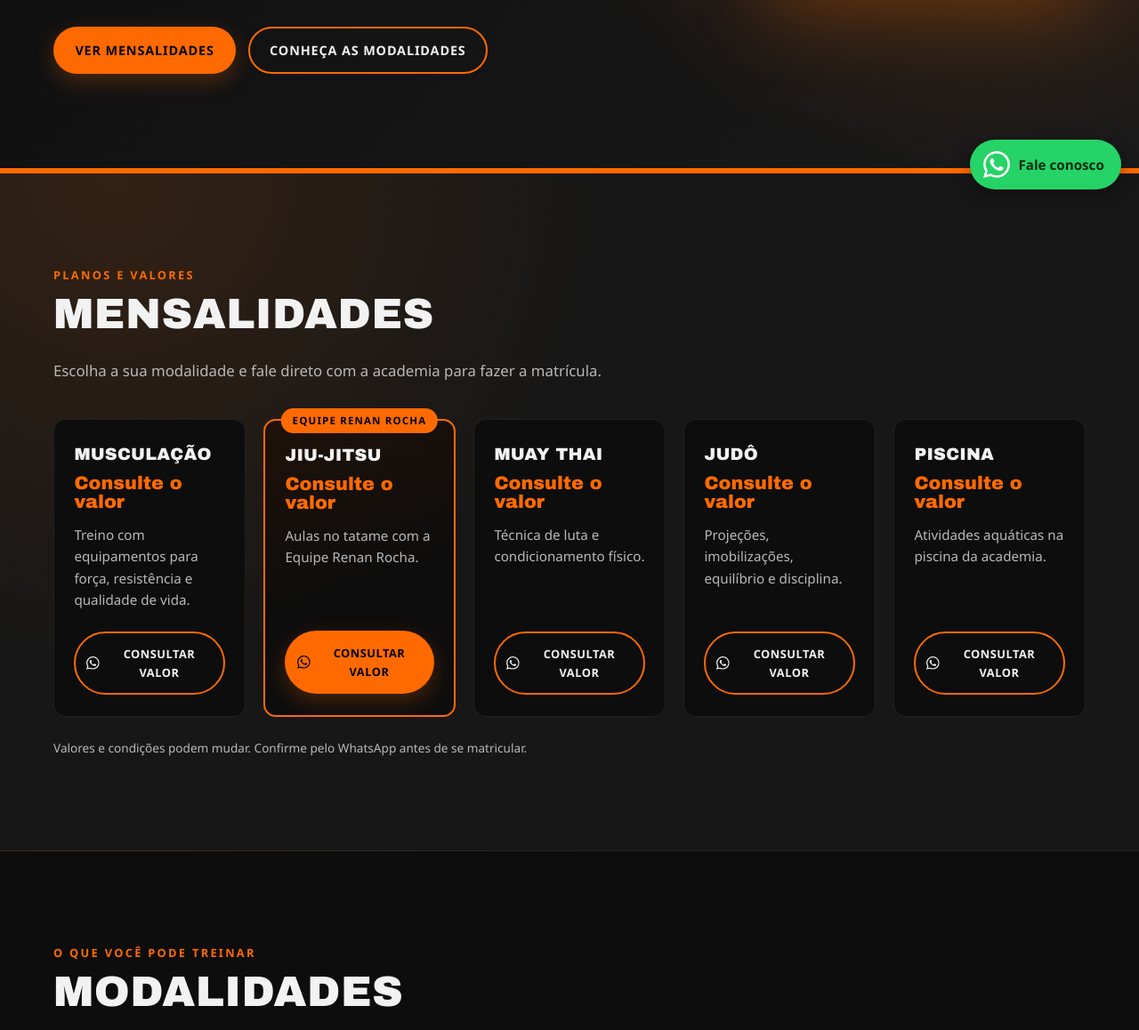
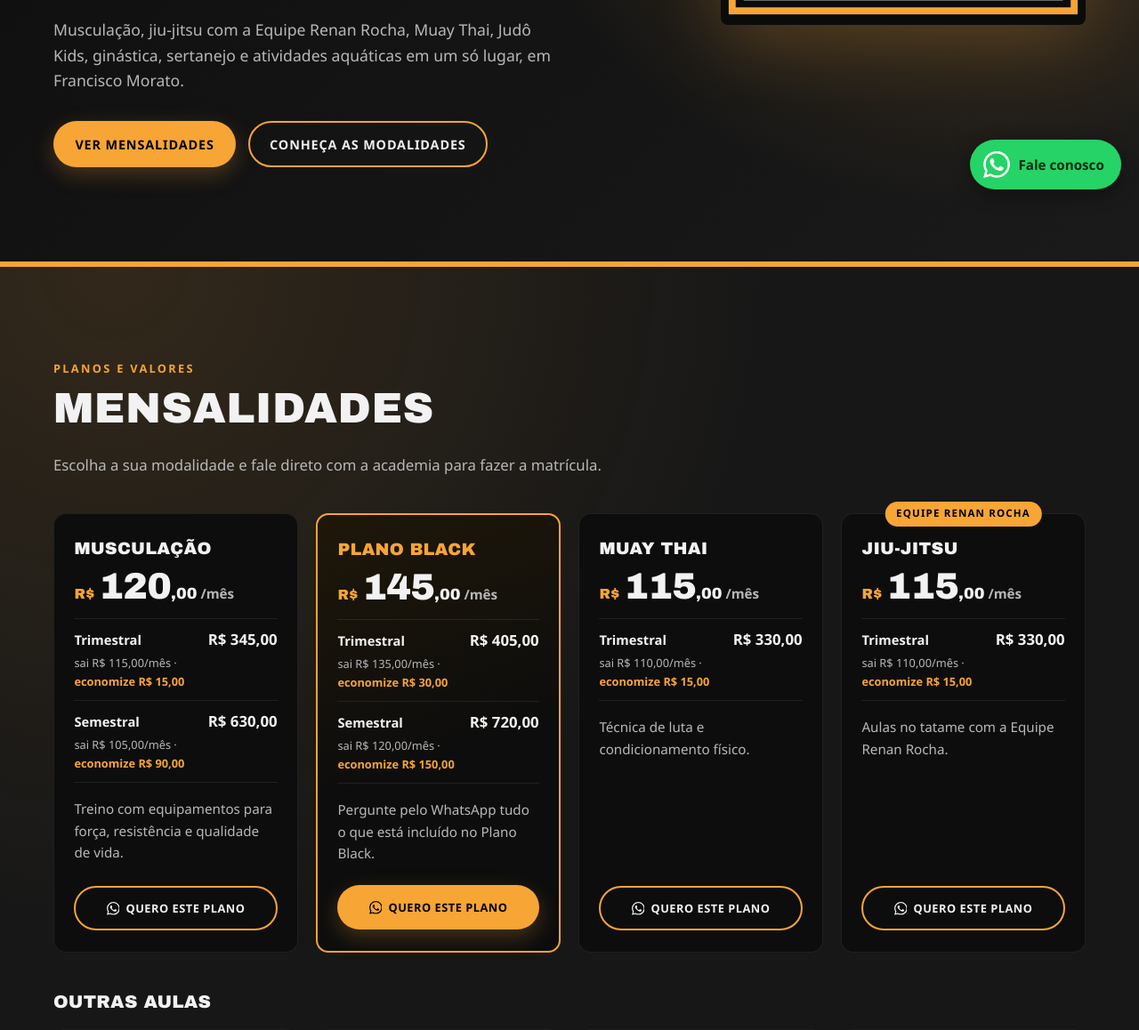
Before and after one commit to kauanrabelorocha09-collab/academiaBaseII, a PHP site: page / in a window 1280 px wide. Shown: the part 567-1725 px from the top of the page at 89% size. Run offline with PHP 8.4, Linux system fonts and the light colour scheme.

Commit message:
Coloca a logo oficial e os valores reais das mensalidades
- Logo da academia redesenhada em vetor (assets/img/logo.svg), com o
  arquivo original guardado; cor de destaque do site ajustada ao dourado da logo
- Mensalidades com vários períodos (mensal, trimestral, semestral), valor
  equivalente por mês e economia calculados automaticamente
- Musculação, Plano Black, Muay Thai, Jiu-jitsu, Ginástica, Sertanejo e
  Judô Kids; avulsos: avaliação física e aula avulsa
- Botões do WhatsApp citam os valores do plano escolhido
- Testes atualizados com os valores informados pela academia

Co-Authored-By: Claude Opus 5.5 <noreply@anthropic.com>
Claude-Session: https://claude.ai/code/session_016bjHSRoFKJA57pPHerz87v

```diff
--- a/css/styles.css
+++ b/css/styles.css
@@ -2,8 +2,8 @@
    Academia Base II — identidade: laranja (principal) + preto
    ============================================================ */
 :root {
-  --laranja: #ff6a00;
-  --laranja-escuro: #e05d00;
+  --laranja: #f7a535; /* tom da logo */
+  --laranja-escuro: #d98a1f;
   --preto: #0d0d0d;
   --grafite: #171717;
   --cinza: #2a2a2a;
@@ -79,8 +79,8 @@ h1, h2, h3 { font-family: var(--fonte-titulo); line-height: 1.1; margin: 0 0 .5e
 }
 .btn:hover { transform: translateY(-2px); }
 .btn__icone { width: 1.15em; height: 1.15em; flex: none; }
-.btn--laranja { background: var(--laranja); color: #000; box-shadow: 0 8px 24px rgba(255, 106, 0, .25); }
-.btn--laranja:hover { background: #ff7d1f; }
+.btn--laranja { background: var(--laranja); color: #000; box-shadow: 0 8px 24px rgba(247, 165, 53, .25); }
+.btn--laranja:hover { background: #ffb84f; }
 .btn--contorno { border-color: var(--laranja); color: var(--texto); background: transparent; }
 .btn--contorno:hover { background: var(--laranja); color: #000; }
 .btn--grande { min-height: 58px; padding: 1rem 2rem; font-size: 1rem; }
@@ -95,8 +95,7 @@ h1, h2, h3 { font-family: var(--fonte-titulo); line-height: 1.1; margin: 0 0 .5e
 }
 .topo__linha { display: flex; align-items: center; justify-content: space-between; min-height: 68px; }
 .marca { display: inline-flex; align-items: center; gap: .65rem; font-family: var(--fonte-titulo); text-decoration: none; font-size: 1.15rem; letter-spacing: .04em; }
-.marca__logo { width: 44px; height: 44px; object-fit: contain; }
-.marca__nome span { color: var(--laranja); }
+.marca__logo { width: auto; height: 42px; }
 .menu { display: flex; gap: 1.75rem; }
 .menu a { text-decoration: none; font-weight: 600; font-size: .95rem; color: var(--texto-suave); }
 .menu a:hover { color: var(--laranja); }
@@ -125,7 +124,7 @@ h1, h2, h3 { font-family: var(--fonte-titulo); line-height: 1.1; margin: 0 0 .5e
   position: relative;
   padding: clamp(5rem, 14vw, 9rem) 0 clamp(4rem, 10vw, 7rem);
   background:
-    radial-gradient(circle at 85% 20%, rgba(255, 106, 0, .28), transparent 45%),
+    radial-gradient(circle at 85% 20%, rgba(247, 165, 53, .28), transparent 45%),
     linear-gradient(135deg, #0d0d0d 0%, #1a1a1a 100%);
   overflow: hidden;
 }
@@ -137,10 +136,10 @@ h1, h2, h3 { font-family: var(--fonte-titulo); line-height: 1.1; margin: 0 0 .5e
 .hero__texto { max-width: 560px; color: var(--texto-suave); font-size: 1.1rem; margin: 0 0 2rem; }
 .hero__grade { display: grid; grid-template-columns: 1fr auto; align-items: center; gap: 2.5rem; }
 .hero__acoes { display: flex; flex-wrap: wrap; gap: .85rem; }
-.hero__logo { width: clamp(220px, 28vw, 360px); height: auto; filter: drop-shadow(0 18px 40px rgba(255, 106, 0, .25)); }
+.hero__logo { width: clamp(260px, 32vw, 420px); height: auto; border-radius: 6px; filter: drop-shadow(0 18px 40px rgba(247, 165, 53, .22)); }
 @media (max-width: 860px) {
   .hero__grade { grid-template-columns: 1fr; gap: 2rem; }
-  .hero__logo { order: -1; width: 150px; }
+  .hero__logo { order: -1; width: 220px; }
 }
 @media (max-width: 560px) {
   .hero__acoes .btn { width: 100%; }
@@ -156,11 +155,11 @@ h1, h2, h3 { font-family: var(--fonte-titulo); line-height: 1.1; margin: 0 0 .5e
 /* ---------- Mensalidades ---------- */
 .mensalidades {
   background:
-    radial-gradient(circle at 10% 0%, rgba(255, 106, 0, .12), transparent 40%),
+    radial-gradient(circle at 10% 0%, rgba(247, 165, 53, .12), transparent 40%),
     var(--grafite);
   border-bottom: 1px solid rgba(255, 255, 255, .06);
 }
-.planos { display: grid; grid-template-columns: repeat(auto-fit, minmax(200px, 1fr)); gap: 1.25rem; align-items: stretch; }
+.planos { display: grid; grid-template-columns: repeat(auto-fit, minmax(230px, 1fr)); gap: 1.25rem; align-items: stretch; }
 .plano {
   position: relative; display: flex; flex-direction: column;
   padding: 1.75rem 1.4rem 1.5rem;
@@ -169,10 +168,10 @@ h1, h2, h3 { font-family: var(--fonte-titulo); line-height: 1.1; margin: 0 0 .5e
   border-radius: var(--raio);
   transition: transform .25s ease, border-color .25s ease, box-shadow .25s ease;
 }
-.plano:hover { transform: translateY(-4px); border-color: rgba(255, 106, 0, .45); box-shadow: var(--sombra); }
+.plano:hover { transform: translateY(-4px); border-color: rgba(247, 165, 53, .45); box-shadow: var(--sombra); }
 .plano--destaque {
   border: 2px solid var(--laranja);
-  background: linear-gradient(160deg, #1f1209 0%, var(--preto) 55%);
+  background: linear-gradient(160deg, #1f1709 0%, var(--preto) 55%);
 }
 .plano__selo {
   position: absolute; top: 0; left: 50%; transform: translate(-50%, -50%);
@@ -188,6 +187,34 @@ h1, h2, h3 { font-family: var(--fonte-titulo); line-height: 1.1; margin: 0 0 .5e
 .plano__periodo { font-family: var(--fonte); font-size: .95rem; font-weight: 600; color: var(--texto-suave); margin-left: .25rem; }
 .plano__preco--consulte { font-size: 1.3rem; color: var(--laranja); min-height: 2.6rem; align-items: center; white-space: normal; flex-wrap: wrap; }
 .plano__descricao { color: var(--texto-suave); margin: 0 0 1.5rem; font-size: .95rem; }
+.plano__periodos { list-style: none; margin: 0 0 1.1rem; padding: 0; border-top: 1px solid rgba(255, 255, 255, .08); }
+.plano__periodo-item { padding: .65rem 0; border-bottom: 1px solid rgba(255, 255, 255, .08); }
+.plano__periodo-linha { display: flex; justify-content: space-between; align-items: baseline; gap: .5rem; }
+.plano__periodo-nome { font-weight: 700; font-size: .92rem; }
+.plano__periodo-valor { font-size: 1.05rem; white-space: nowrap; }
+.plano__periodo-detalhe { margin: .15rem 0 0; font-size: .8rem; color: var(--texto-suave); }
+.plano__economia { color: var(--laranja); font-weight: 700; white-space: nowrap; }
+.plano--destaque .plano__nome { color: var(--laranja); }
+
+.planos__bloco { margin-top: 2.75rem; }
+.planos__subtitulo { font-size: 1.25rem; text-transform: uppercase; margin-bottom: 1.25rem; }
+.planos--compactos { grid-template-columns: repeat(auto-fit, minmax(210px, 1fr)); }
+.plano--compacto { padding: 1.4rem 1.25rem 1.25rem; }
+.plano--compacto .plano__nome { font-family: var(--fonte-titulo); font-size: 1.05rem; margin: 0 0 .6rem; }
+.plano--compacto .plano__reais { font-size: 2.1rem; }
+.plano--compacto .plano__descricao { margin-bottom: 1.1rem; }
+
+.avulsos { list-style: none; margin: 0; padding: 0; display: grid; grid-template-columns: repeat(auto-fit, minmax(280px, 1fr)); gap: 1rem; }
+.avulso {
+  display: flex; align-items: center; justify-content: space-between; gap: 1rem;
+  padding: 1rem 1.25rem; background: var(--preto);
+  border: 1px dashed rgba(247, 165, 53, .45); border-radius: var(--raio);
+}
+.avulso__info { display: flex; flex-direction: column; }
+.avulso__nome { font-weight: 700; }
+.avulso__preco { font-family: var(--fonte-titulo); font-size: 1.35rem; color: var(--laranja); }
+.avulso__preco small { font-family: var(--fonte); font-size: .8rem; color: var(--texto-suave); font-weight: 600; }
+.btn--pequeno { min-height: 44px; padding: .55rem 1rem; font-size: .78rem; flex: none; }
 .plano .btn { margin-top: auto; width: 100%; padding-inline: .75rem; font-size: .8rem; letter-spacing: .04em; gap: .45rem; text-align: center; }
 .planos__observacao { margin: 1.5rem 0 0; color: var(--texto-suave); font-size: .85rem; }
 
@@ -227,7 +254,7 @@ h1, h2, h3 { font-family: var(--fonte-titulo); line-height: 1.1; margin: 0 0 .5e
   overflow: hidden;
   transition: transform .25s ease, border-color .25s ease, box-shadow .25s ease;
 }
-.modalidade:hover { transform: translateY(-4px); border-color: rgba(255, 106, 0, .45); box-shadow: var(--sombra); }
+.modalidade:hover { transform: translateY(-4px); border-color: rgba(247, 165, 53, .45); box-shadow: var(--sombra); }
 .modalidade h3 { font-size: 1.35rem; text-transform: uppercase; }
 .modalidade p { color: var(--texto-suave); margin: 0 0 1.25rem; }
 .modalidade__corpo { display: flex; flex-direction: column; align-items: flex-start; flex: 1; padding: 1.5rem; }
@@ -243,7 +270,7 @@ h1, h2, h3 { font-family: var(--fonte-titulo); line-height: 1.1; margin: 0 0 .5e
   display: grid; grid-template-columns: 1.15fr 1fr;
   margin-bottom: 1.5rem;
   border: 2px solid var(--laranja);
-  background: linear-gradient(135deg, #1b1b1b 0%, #121212 60%, #2a1405 100%);
+  background: linear-gradient(135deg, #1b1b1b 0%, #121212 60%, #2a1c08 100%);
 }
 .modalidade--destaque .midia { aspect-ratio: auto; min-height: 340px; }
 .modalidade--destaque .modalidade__corpo { justify-content: center; padding: clamp(1.75rem, 4vw, 3rem); }
@@ -275,7 +302,7 @@ h1, h2, h3 { font-family: var(--fonte-titulo); line-height: 1.1; margin: 0 0 .5e
 .lista-tags { list-style: none; display: flex; flex-wrap: wrap; gap: .5rem; padding: 0; margin: 0 0 1.25rem; }
 .lista-tags li {
   padding: .25rem .7rem; border-radius: 999px; font-size: .85rem;
-  border: 1px solid rgba(255, 106, 0, .5); color: var(--texto);
+  border: 1px solid rgba(247, 165, 53, .5); color: var(--texto);
 }
 
 /* Imagem provisória: aviso discreto para lembrar a substituição pela foto oficial */
--- a/index.html
+++ b/index.html
@@ -4,7 +4,7 @@
   <meta charset="utf-8">
   <meta name="viewport" content="width=device-width, initial-scale=1">
   <title>Academia Base II — Francisco Morato | Mensalidades e Modalidades</title>
-  <meta name="description" content="Academia Base II em Francisco Morato (SP), de Renan Rocha e Francinésio Carlos. Mensalidades de musculação, jiu-jitsu com a Equipe Renan Rocha, Muay Thai, Judô e piscina. Matricule-se pelo WhatsApp.">
+  <meta name="description" content="Academia Base II em Francisco Morato (SP), de Renan Rocha e Francinésio Carlos. Mensalidades de musculação, Plano Black, jiu-jitsu com a Equipe Renan Rocha, Muay Thai, ginástica, sertanejo e Judô Kids. Matricule-se pelo WhatsApp.">
   <meta name="theme-color" content="#0d0d0d">
   <link rel="stylesheet" href="css/styles.css">
 
@@ -21,11 +21,9 @@
   <header class="topo">
     <div class="container topo__linha">
       <a class="marca" href="#inicio" aria-label="Academia Base II — início">
-        <!-- Logo oficial: salve em assets/img/logo.png -->
-        <img class="marca__logo" src="assets/img/logo.png"
-             data-referencia="assets/img/referencia/logo.svg"
-             alt="" width="44" height="44" decoding="async">
-        <span class="marca__nome">ACADEMIA <span>BASE II</span></span>
+        <img class="marca__logo" src="assets/img/logo.svg"
+             data-referencia="assets/img/logo-original.png"
+             alt="Academia Base II" width="78" height="42" decoding="async">
       </a>
       <button class="menu-botao" type="button" aria-expanded="false" aria-controls="menu">
         <span class="sr-only">Abrir menu</span>
@@ -47,15 +45,15 @@
         <div class="hero__conteudo">
           <p class="sobretitulo">Academia Base II · Francisco Morato – SP</p>
           <h1>Treine forte.<br><span>Encontre a sua modalidade.</span></h1>
-          <p class="hero__texto">Musculação, jiu-jitsu com a Equipe Renan Rocha, Muay Thai, Judô e atividades aquáticas em um só lugar, em Francisco Morato.</p>
+          <p class="hero__texto">Musculação, jiu-jitsu com a Equipe Renan Rocha, Muay Thai, Judô Kids, ginástica, sertanejo e atividades aquáticas em um só lugar, em Francisco Morato.</p>
           <div class="hero__acoes">
             <a class="btn btn--laranja" href="#mensalidades">Ver mensalidades</a>
             <a class="btn btn--contorno" href="#modalidades">Conheça as modalidades</a>
           </div>
         </div>
-        <img class="hero__logo" src="assets/img/logo.png"
-             data-referencia="assets/img/referencia/logo.svg"
-             alt="Logo da Academia Base II" width="360" height="360" decoding="async">
+        <img class="hero__logo" src="assets/img/logo.svg"
+             data-referencia="assets/img/logo-original.png"
+             alt="Logo da Academia Base II" width="416" height="224" decoding="async">
       </div>
     </section>
 
@@ -67,8 +65,19 @@
           <h2 id="mensalidades-titulo">Mensalidades</h2>
           <p class="secao__texto">Escolha a sua modalidade e fale direto com a academia para fazer a matrícula.</p>
         </header>
-        <!-- Cards gerados a partir de "planos" em js/config.js (valores editáveis lá) -->
+        <!-- Cards gerados a partir de "planos" e "avulsos" em js/config.js (valores editáveis lá) -->
         <div id="planos" class="planos"></div>
+
+        <div id="bloco-outros" class="planos__bloco" hidden>
+          <h3 class="planos__subtitulo">Outras aulas</h3>
+          <div id="planos-outros" class="planos planos--compactos"></div>
+        </div>
+
+        <div id="bloco-avulsos" class="planos__bloco" hidden>
+          <h3 class="planos__subtitulo">Avulsos</h3>
+          <ul id="avulsos" class="avulsos"></ul>
+        </div>
+
         <p id="planos-observacao" class="planos__observacao" hidden></p>
       </div>
     </section>
--- a/js/main.js
+++ b/js/main.js
@@ -12,16 +12,29 @@
     );
   }
 
-  /* ---------- Mensalidades (geradas a partir de config.planos) ---------- */
+  /* ---------- Mensalidades (geradas a partir de config.planos / config.avulsos) ---------- */
+  var P = window.Planos;
   var gradePlanos = document.getElementById("planos");
-  var planos = config.planos || [];
-  if (gradePlanos) {
-    planos.forEach(function (plano) {
-      var chave = "plano-" + plano.id;
-      mensagens[chave] = window.Planos.mensagemPlano(plano);
-      gradePlanos.appendChild(criarCardPlano(plano, chave));
-    });
-  }
+  var gradeOutros = document.getElementById("planos-outros");
+  (config.planos || []).forEach(function (plano) {
+    var chave = "plano-" + plano.id;
+    mensagens[chave] = P.mensagemPlano(plano);
+    var completo = P.precosValidos(plano).length > 1;
+    var destino = completo ? gradePlanos : gradeOutros;
+    if (!destino) return;
+    destino.appendChild(criarCardPlano(plano, chave, completo));
+    if (!completo) document.getElementById("bloco-outros").hidden = false;
+  });
+
+  var listaAvulsos = document.getElementById("avulsos");
+  (config.avulsos || []).forEach(function (item) {
+    if (!listaAvulsos) return;
+    var chave = "avulso-" + item.id;
+    mensagens[chave] = P.mensagemAvulso(item);
+    listaAvulsos.appendChild(criarAvulso(item, chave));
+    document.getElementById("bloco-avulsos").hidden = false;
+  });
+
   var observacao = document.getElementById("planos-observacao");
   if (observacao && config.observacaoPlanos) {
     observacao.textContent = config.observacaoPlanos;
@@ -35,42 +48,90 @@
     return e;
   }
 
-  function criarCardPlano(plano, chave) {
-    var valor = window.Planos.formatarValor(plano.valor);
-    var card = el("article", "plano" + (plano.destaque ? " plano--destaque" : ""));
+  function botaoWhatsApp(chave, texto, rotulo, classe) {
+    var botao = el("a", "btn " + classe);
+    botao.href = "#";
+    botao.setAttribute("data-whatsapp", chave);
+    botao.setAttribute("aria-label", rotulo + " — conversar pelo WhatsApp");
+    botao.innerHTML = '<svg class="btn__icone" aria-hidden="true"><use href="#icone-whatsapp"/></svg>';
+    botao.appendChild(document.createTextNode(texto));
+    return botao;
+  }
+
+  function precoGrande(preco) {
+    var valor = P.formatarValor(preco.valor);
+    var sufixo = (preco.meses || 1) === 1 ? "/mês" : "/" + (preco.tipo || "").toLowerCase();
+    var bloco = el("p", "plano__preco");
+    bloco.setAttribute("aria-label", valor.texto + " " + (preco.tipo || "").toLowerCase());
+    bloco.appendChild(el("span", "plano__moeda", "R$"));
+    bloco.appendChild(el("span", "plano__reais", valor.reais));
+    bloco.appendChild(el("span", "plano__centavos", "," + valor.centavos));
+    bloco.appendChild(el("span", "plano__periodo", sufixo));
+    return bloco;
+  }
+
+  function criarCardPlano(plano, chave, completo) {
+    var principal = P.precoPrincipal(plano);
+    var card = el("article", "plano" + (plano.destaque ? " plano--destaque" : "") + (completo ? "" : " plano--compacto"));
     card.id = "plano-" + plano.id;
-    var tituloId = "plano-titulo-" + plano.id;
-    card.setAttribute("aria-labelledby", tituloId);
+    card.setAttribute("aria-labelledby", "plano-titulo-" + plano.id);
 
     if (plano.selo) card.appendChild(el("p", "plano__selo", plano.selo));
-    var titulo = el("h3", "plano__nome", plano.nome);
-    titulo.id = tituloId;
+    var titulo = el(completo ? "h3" : "h4", "plano__nome", plano.nome);
+    titulo.id = "plano-titulo-" + plano.id;
     card.appendChild(titulo);
 
-    var preco = el("p", "plano__preco");
-    if (valor) {
-      preco.setAttribute("aria-label", valor.texto + " por " + (plano.periodo || "mês"));
-      preco.appendChild(el("span", "plano__moeda", "R$"));
-      preco.appendChild(el("span", "plano__reais", valor.reais));
-      preco.appendChild(el("span", "plano__centavos", "," + valor.centavos));
-      preco.appendChild(el("span", "plano__periodo", "/" + (plano.periodo || "mês")));
+    if (principal) {
+      card.appendChild(precoGrande(principal));
     } else {
-      preco.classList.add("plano__preco--consulte");
-      preco.textContent = "Consulte o valor";
+      card.appendChild(el("p", "plano__preco plano__preco--consulte", "Consulte o valor"));
     }
-    card.appendChild(preco);
+
+    // Demais períodos (trimestral, semestral...) com valor por mês e economia.
+    var outros = P.precosValidos(plano).filter(function (p) { return p !== principal; });
+    if (outros.length) {
+      var lista = el("ul", "plano__periodos");
+      outros.forEach(function (preco) {
+        var item = el("li", "plano__periodo-item");
+        var linha = el("div", "plano__periodo-linha");
+        linha.appendChild(el("span", "plano__periodo-nome", preco.tipo));
+        linha.appendChild(el("strong", "plano__periodo-valor", P.formatarValor(preco.valor).texto));
+        item.appendChild(linha);
+        var comp = P.comparativo(plano, preco);
+        if (comp) {
+          var detalhe = el("p", "plano__periodo-detalhe", "sai " + comp.porMes.texto + "/mês");
+          if (comp.economia) {
+            detalhe.appendChild(document.createTextNode(" · "));
+            detalhe.appendChild(el("span", "plano__economia", "economize " + comp.economia.texto));
+          }
+          item.appendChild(detalhe);
+        }
+        lista.appendChild(item);
+      });
+      card.appendChild(lista);
+    }
 
     if (plano.descricao) card.appendChild(el("p", "plano__descricao", plano.descricao));
 
-    var botao = el("a", "btn " + (plano.destaque ? "btn--laranja" : "btn--contorno"));
-    botao.href = "#";
-    botao.setAttribute("data-whatsapp", chave);
-    botao.setAttribute("aria-label",
-      (valor ? "Quero me matricular em " : "Consultar o valor de ") + plano.nome + " — conversar pelo WhatsApp");
-    botao.innerHTML = '<svg class="btn__icone" aria-hidden="true"><use href="#icone-whatsapp"/></svg>';
-    botao.appendChild(document.createTextNode(valor ? "QUERO ESTE PLANO" : "CONSULTAR VALOR"));
-    card.appendChild(botao);
+    card.appendChild(principal
+      ? botaoWhatsApp(chave, "QUERO ESTE PLANO", "Quero me matricular em " + plano.nome,
+          plano.destaque ? "btn--laranja" : "btn--contorno")
+      : botaoWhatsApp(chave, "CONSULTAR VALOR", "Consultar o valor de " + plano.nome, "btn--contorno"));
     return card;
+  }
+
+  function criarAvulso(item, chave) {
+    var valor = P.formatarValor(item.valor);
+    var li = el("li", "avulso");
+    li.id = "avulso-" + item.id;
+    var info = el("div", "avulso__info");
+    info.appendChild(el("span", "avulso__nome", item.nome));
+    var preco = el("span", "avulso__preco", valor ? valor.texto : "Consulte");
+    if (item.unidade && valor) preco.appendChild(el("small", "", " " + item.unidade));
+    info.appendChild(preco);
+    li.appendChild(info);
+    li.appendChild(botaoWhatsApp(chave, "AGENDAR", item.nome, "btn--contorno btn--pequeno"));
+    return li;
   }
 
   /* ---------- Links de WhatsApp ---------- */
```
Also changed, not shown: js/config.js (+63 -24 lines), js/planos.js (+52 -7 lines), tests/e2e.js (+19 -23 lines), tests/whatsapp.test.js (+41 -8 lines), README.md, assets/img/logo-original.png (added), assets/img/logo.svg (added), assets/img/referencia/equipe.svg, assets/img/referencia/francinesio-carlos.svg, assets/img/referencia/jiu-jitsu.svg, assets/img/referencia/judo.svg, assets/img/referencia/logo.svg (deleted), assets/img/referencia/muay-thai.svg, assets/img/referencia/musculacao.svg, 2 more files.
